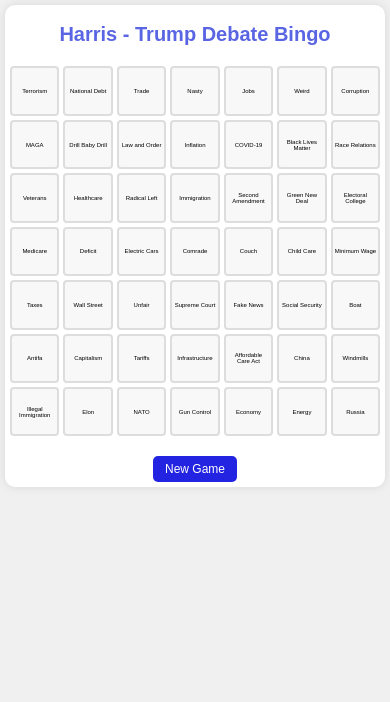
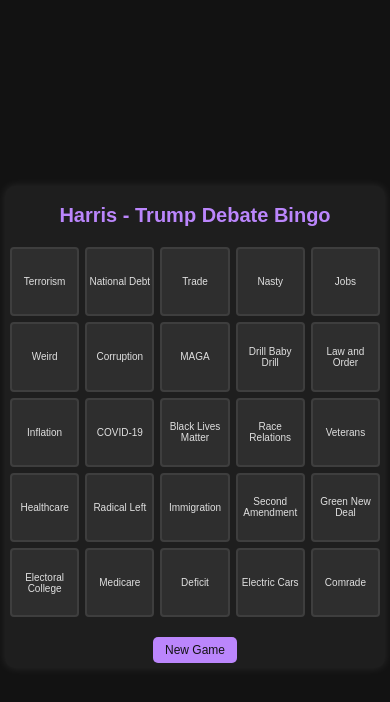
Before and after one commit to rogerlam1/debate-bingo, a React (Create React App) app: page / in a window 390 px wide. Shown: the top 702 px of the page. Built offline with nearby package versions, Linux system fonts and the light colour scheme.

Commit message:
Dark mode and 5x5

```diff
--- a/src/App.css
+++ b/src/App.css
@@ -2,36 +2,38 @@
   font-family: Arial, sans-serif;
   margin: 0;
   padding: 0;
-  background-color: #f0f0f0;
+  background-color: #121212;
+  color: #e0e0e0;
 }
 
 .App {
   display: flex;
   justify-content: center;
   align-items: center;
-  min-height: 10vh;
+  min-height: 100vh;
   padding: 20px;
 }
 
 .bingo-container {
-  max-width: 800px;
+  max-width: 600px;
   width: 100%;
   margin: 0 auto;
   padding: 20px;
   text-align: center;
-  background-color: white;
+  background-color: #1e1e1e;
   border-radius: 10px;
-  box-shadow: 0 0 10px rgba(0,0,0,0.1);
+  box-shadow: 0 0 10px rgba(255,255,255,0.1);
 }
 
 h1 {
-  color: #5a65e3;
+  color: #bb86fc;
   margin-bottom: 20px;
 }
 
 .bingo-board {
   display: grid;
-  grid-template-columns: repeat(7, 1fr);
+  grid-template-columns: repeat(5, 1fr);
+  grid-template-rows: repeat(5, 1fr);
   gap: 8px;
   margin-bottom: 20px;
 }
@@ -41,25 +43,26 @@
   display: flex;
   align-items: center;
   justify-content: center;
-  background-color: #f8f8f8;
-  border: 2px solid #ddd;
+  background-color: #2e2e2e;
+  border: 2px solid #3e3e3e;
   border-radius: 4px;
   cursor: pointer;
   font-size: 16px;
-  padding: 4px;
+  padding: 8px;
   word-wrap: break-word;
   text-align: center;
   transition: all 0.3s ease;
+  color: #e0e0e0;
 }
 
 .bingo-card:hover {
-  background-color: #e8e8e8;
+  background-color: #3e3e3e;
 }
 
 .bingo-card.marked {
-  background-color: navy;
-  border-color: #000080;
-  color: white;
+  background-color: #bb86fc;
+  border-color: #9966cc;
+  color: #121212;
   animation: pulse 0.3s ease-in-out;
 }
 
@@ -72,7 +75,7 @@
 .bingo-win {
   font-size: 24px;
   font-weight: bold;
-  color: navy;
+  color: #bb86fc;
   margin-bottom: 20px;
   animation: pulse 1s infinite;
 }
@@ -80,8 +83,8 @@
 .new-game-btn {
   padding: 10px 20px;
   font-size: 16px;
-  background-color: rgb(35, 35, 226);
-  color: white;
+  background-color: #bb86fc;
+  color: #121212;
   border: none;
   border-radius: 5px;
   cursor: pointer;
@@ -89,21 +92,7 @@
 }
 
 .new-game-btn:hover {
-  background-color: #485799;
-}
-
-@media (max-width: 900px) {
-  .bingo-container {
-    padding: 15px;
-  }
-
-  .bingo-board {
-    gap: 6px;
-  }
-
-  .bingo-card {
-    font-size: 10px;
-  }
+  background-color: #9966cc;
 }
 
 @media (max-width: 600px) {
@@ -120,11 +109,11 @@
   }
 
   .bingo-board {
-    gap: 4px;
+    gap: 6px;
   }
 
   .bingo-card {
-    font-size: 8px;
+    font-size: 12px;
     padding: 2px;
   }
 
@@ -148,7 +137,7 @@
   }
 
   .bingo-card {
-    font-size: 6px;
+    font-size: 10px;
   }
 
   .new-game-btn {
--- a/src/App.js
+++ b/src/App.js
@@ -41,7 +41,7 @@
 
   useEffect(() => {
     const shuffledWords = shuffleArray(debateWords);
-    setBoard(shuffledWords.slice(0, 49));
+    setBoard(shuffledWords.slice(0, 25));
   }, []);
 
   const handleSquareClick = (index) => {
@@ -52,21 +52,24 @@
   };
 
   const checkBingo = () => {
-    // Check rows, columns, and diagonals
-    for (let i = 0; i < 7; i++) {
+    // Check rows and columns
+    for (let i = 0; i < 5; i++) {
       if (
-        (markedSquares[i*7] && markedSquares[i*7+1] && markedSquares[i*7+2] && markedSquares[i*7+3] && markedSquares[i*7+4] && markedSquares[i*7+5] && markedSquares[i*7+6]) ||
-        (markedSquares[i] && markedSquares[i+7] && markedSquares[i+14] && markedSquares[i+21] && markedSquares[i+28] && markedSquares[i+35] && markedSquares[i+42])
+        (markedSquares[i*5] && markedSquares[i*5+1] && markedSquares[i*5+2] && markedSquares[i*5+3] && markedSquares[i*5+4]) ||
+        (markedSquares[i] && markedSquares[i+5] && markedSquares[i+10] && markedSquares[i+15] && markedSquares[i+20])
       ) {
         return true;
       }
     }
+
+    // Check diagonals
     if (
-      (markedSquares[0] && markedSquares[8] && markedSquares[16] && markedSquares[24] && markedSquares[32] && markedSquares[40] && markedSquares[48]) ||
-      (markedSquares[6] && markedSquares[12] && markedSquares[18] && markedSquares[24] && markedSquares[30] && markedSquares[36] && markedSquares[42])
+      (markedSquares[0] && markedSquares[6] && markedSquares[12] && markedSquares[18] && markedSquares[24]) ||
+      (markedSquares[4] && markedSquares[8] && markedSquares[12] && markedSquares[16] && markedSquares[20])
     ) {
       return true;
     }
+
     return false;
   };
 
@@ -90,7 +93,7 @@
         className="new-game-btn"
         onClick={() => {
           const shuffledWords = shuffleArray(debateWords);
-          setBoard(shuffledWords.slice(0, 49));
+          setBoard(shuffledWords.slice(0, 25));
           setMarkedSquares({});
         }}
       >
```
